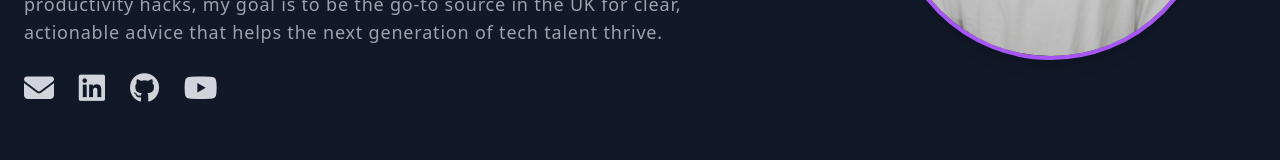
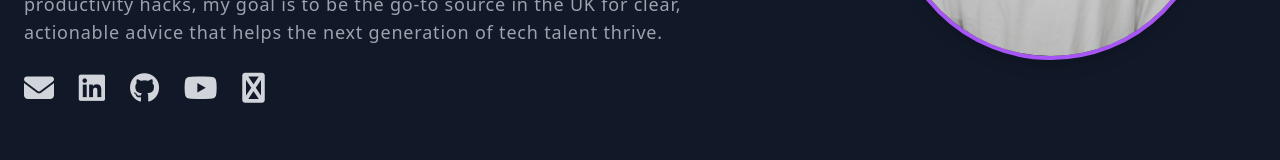
Before and after one commit to EmmanuelAkumefula/EmmanuelAkumefula, a plain HTML site: page index.html in a window 1280 px wide. Shown: the part 498-658 px from the top of the page. Drawn offline with nearby package versions, Linux system fonts and the light colour scheme.

Commit message:
Update index.html

```diff
--- a/index.html
+++ b/index.html
@@ -58,6 +58,7 @@
                     <a href="https://www.linkedin.com/in/emmanuelakumefula/" target="_blank" class="hover:text-purple-400 transition-colors duration-300" aria-label="LinkedIn"><i class="fab fa-linkedin"></i></a>
                     <a href="https://github.com/EmmanuelAkumefula" target="_blank" class="hover:text-purple-400 transition-colors duration-300" aria-label="GitHub"><i class="fab fa-github"></i></a>
                     <a href="https://www.youtube.com/@ACE-Unboxed" target="_blank" class="hover:text-purple-400 transition-colors duration-300" aria-label="Youtube"><i class="fab fa-youtube"></i></a>
+                    <a href="https://solo.to/aceunboxed" target="_blank" class="hover:text-purple-400 transition-colors duration-300" aria-label="Link"><i class="fab fa-link"></i></a>
                 </div>
             </div>
             <div class="md:w-1/3 flex justify-center">
```
